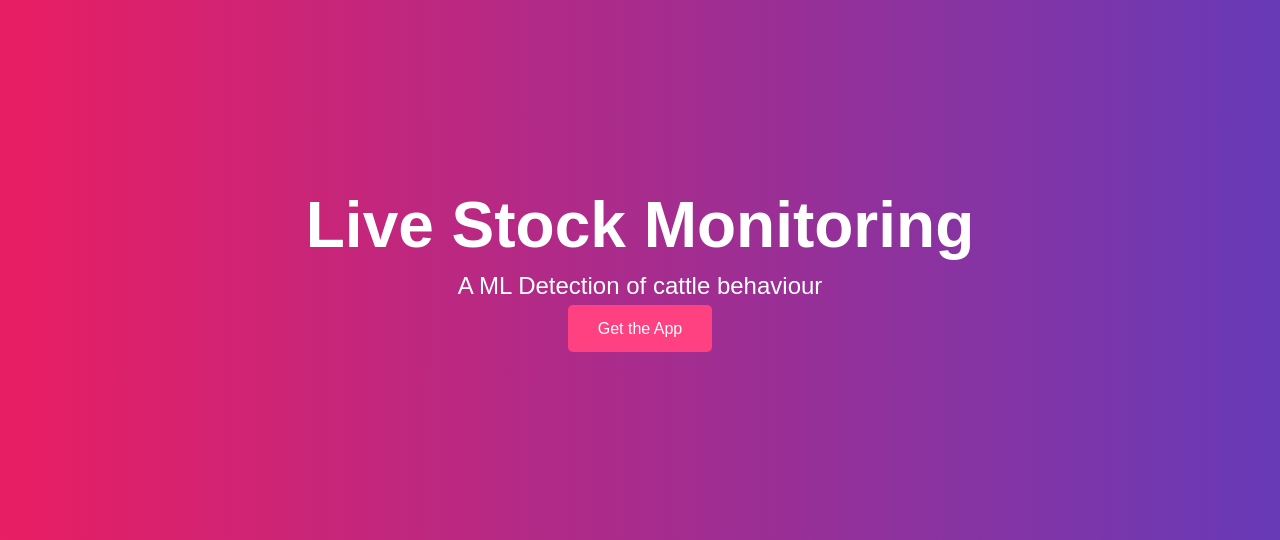
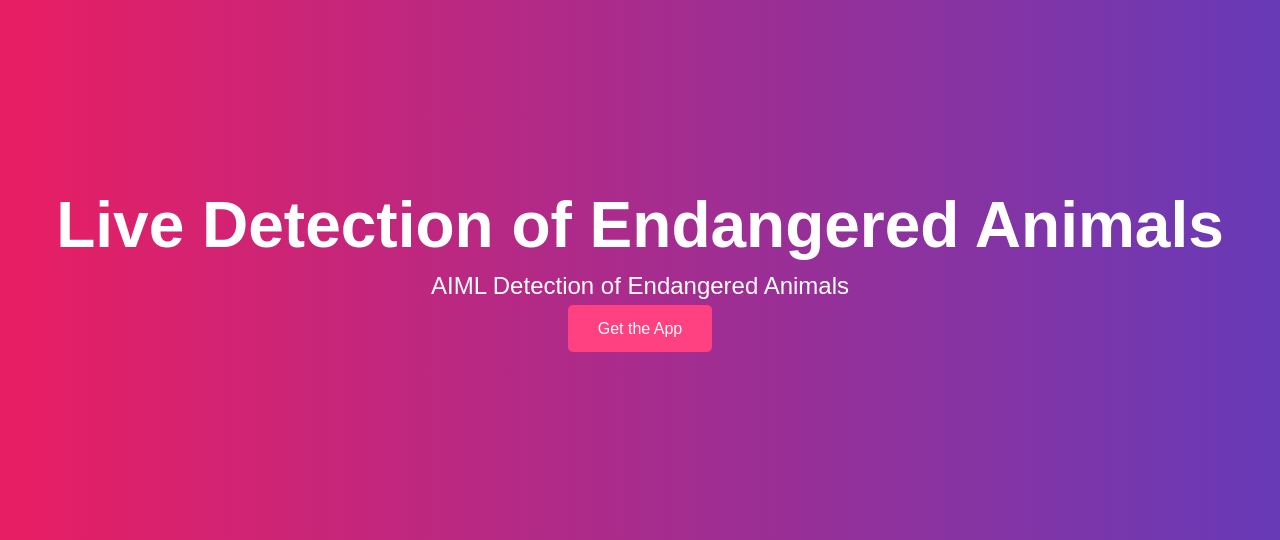
Before and after one commit to Salmaan-M/endangered-species, a Flask app: page / in a window 1280 px wide. Shown: the part 137-677 px from the top of the page. Run offline with Flask 3, Linux system fonts and the light colour scheme.

Commit message:
Update index.html

```diff
--- a/templates/index.html
+++ b/templates/index.html
@@ -3,7 +3,7 @@
 <head>
     <meta charset="UTF-8">
     <meta name="viewport" content="width=device-width, initial-scale=1.0">
-    <title>Live Stock Monitoring</title>
+    <title>Live Detection of Endangered Animals</title>
     <style>
         body {
             margin: 0;
@@ -137,8 +137,8 @@
 </head>
 <body>
     <div class="container">
-        <h1 class="title">Live Stock Monitoring</h1>
-        <p class="subtitle">A ML Detection of cattle behaviour</p>
+        <h1 class="title">Live Detection of Endangered Animals</h1>
+        <p class="subtitle">AIML Detection of Endangered Animals</p>
         <a href="#" class="button" onclick="showUploadSection()">Get the App</a>
     </div>
 
```
